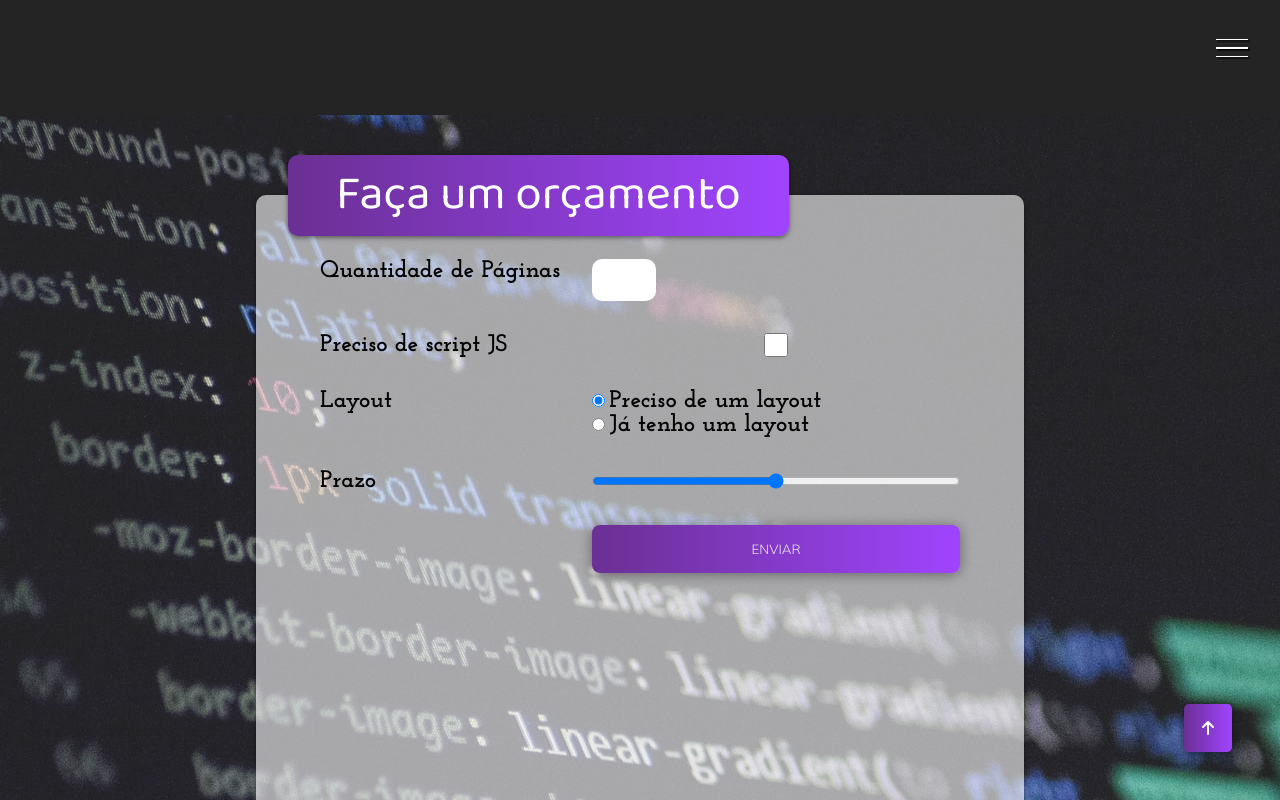
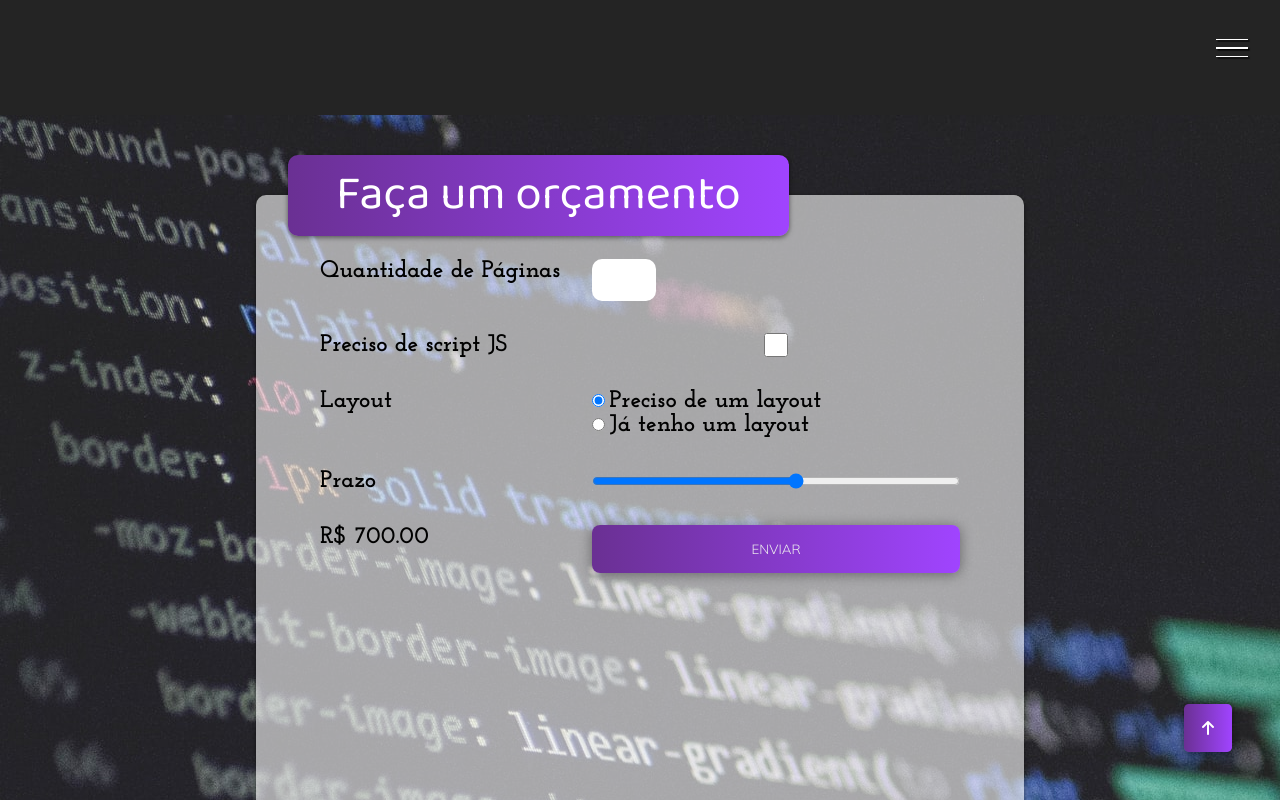
Before and after one commit to paulomonezi/portfolio-1, a plain HTML site: page index.html in a window 1280 px wide. Both pictures are taken after a click on the radio button "Preciso de um layout". Shown: the part 2885-3685 px from the top of the page. Drawn offline with Linux system fonts and the light colour scheme.

Commit message:
:package: budget calculation

```diff
--- a/index.html
+++ b/index.html
@@ -228,7 +228,8 @@
                         </div>
                     </div>
                     <label for="deadline">Prazo</label>
-                    <input type="range" name="deadline" id="deadline">
+                    <input type="range" name="deadline" id="deadline" min="1" max="10">
+                    <label id="price">R$ 0,00</label>
                     <button class="btn btn-budget" type="submit">Enviar</button>
                 </form>
             </div>
--- a/scripts/script.js
+++ b/scripts/script.js
@@ -3,3 +3,26 @@ document.querySelector(".hamburguer")
         document.querySelector(".container")
             .classList.toggle("show-menu")
     })
+
+document.querySelector("#pages").addEventListener("change", updatePrice)
+document.querySelector("#js").addEventListener("change", updatePrice)
+document.querySelector("#layout-yes").addEventListener("change", updatePrice)
+document.querySelector("#layout-no").addEventListener("change", updatePrice)
+document.querySelector("#deadline").addEventListener("change", () => {
+    const deadline = document.querySelector("#deadline").value
+    document.querySelector("label[for=deadline]").innerHTML = `Prazo: ${deadline} semanas`
+    updatePrice()
+})
+
+function updatePrice() {
+    const pages = document.querySelector("#pages").value
+    const hasJS = document.querySelector("#js").checked
+    const needLayout = document.querySelector("#layout-yes").checked
+    const deadline = document.querySelector("#deadline").value
+    let price = pages * 100;
+    if (hasJS) price *= 1.1
+    if (needLayout) price += 500
+    let deadlineBudgetTax = 1 - deadline * 0.1;
+    price *= 1 + deadlineBudgetTax
+    document.querySelector("#price").innerHTML = `R$ ${price.toFixed(2)}`
+}
```
